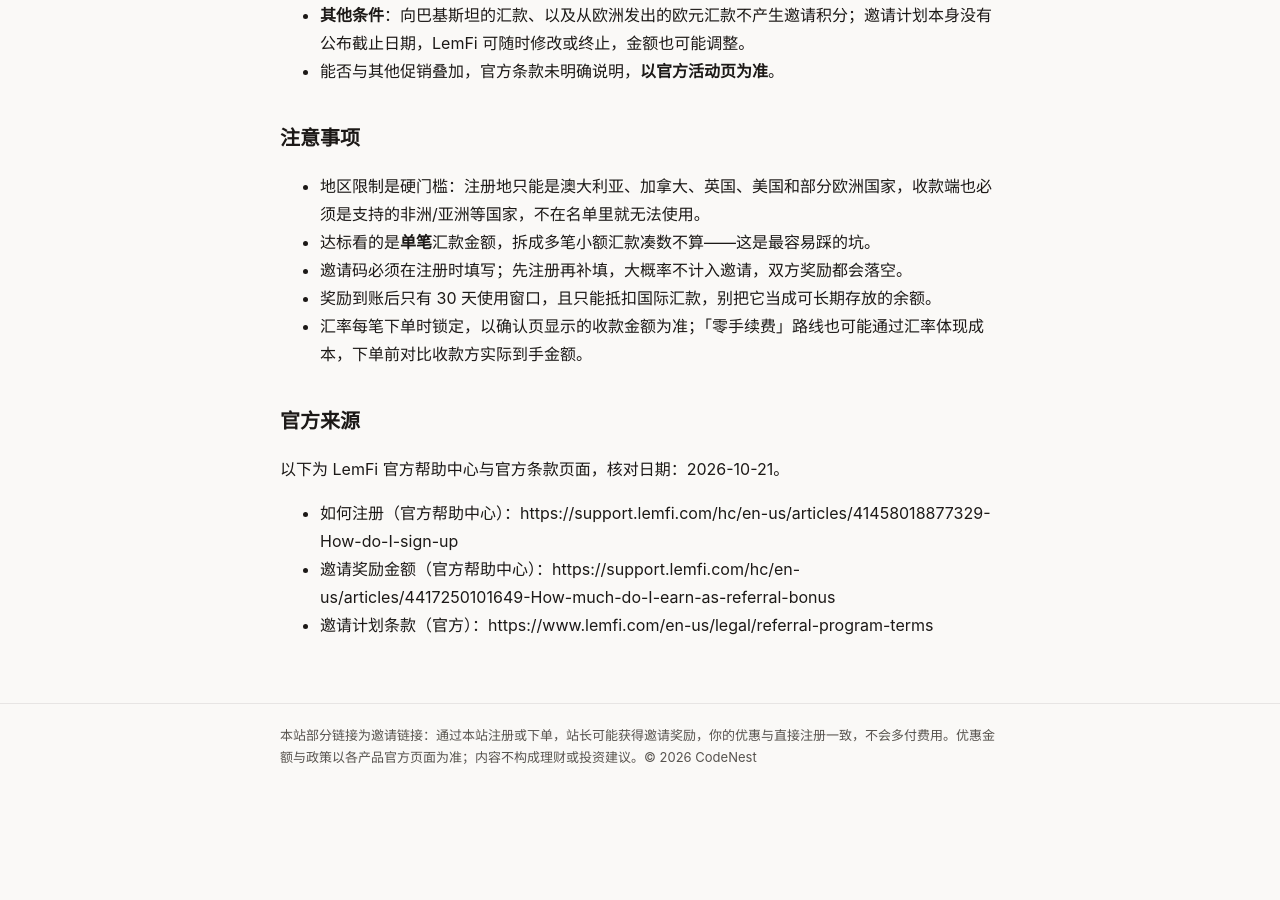
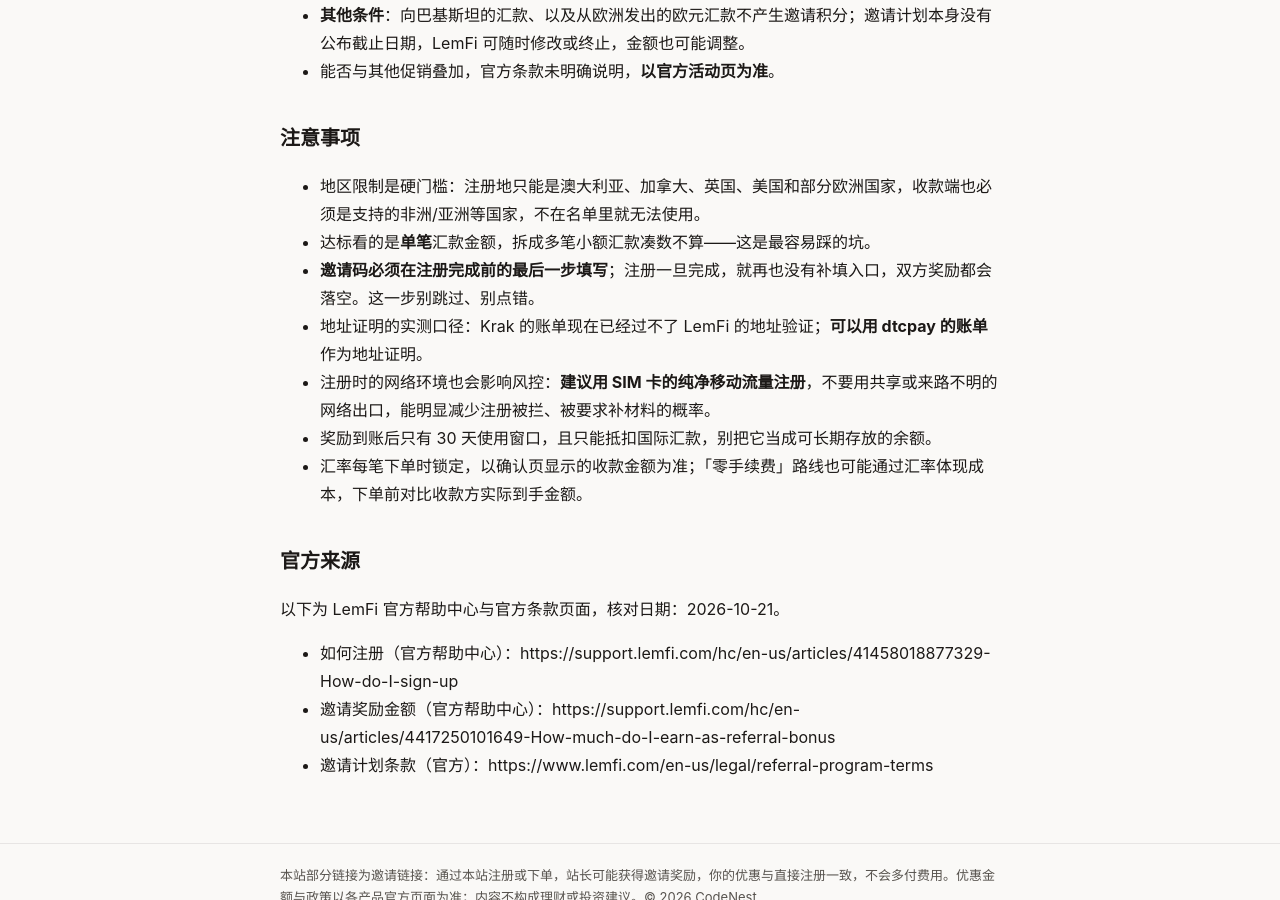
Before and after one commit to ovovdev/codenest, a Jekyll site: the page built from articles/lemfi.md, in a window 1280 px wide and 900 px high, scrolled down 1455 px. Built offline with Jekyll 4.4.1, drawn with Linux system fonts in a browser that asks for light colours; before the commit the page ends 2260 px from its top, so only the background shows below that; some of the changed text lies outside the part shown.

Commit message:
Review round 1: Wise ID-card/HK details + card-statement tip; LemFi code must be entered at final signup step, dtcpay for address proof, clean SIM data tip; ether.fi WorldFirst address proof tip

```diff
--- a/articles/lemfi.md
+++ b/articles/lemfi.md
@@ -13,7 +13,7 @@ LemFi 是一款面向移民群体的国际汇款 App，官网是 lemfi.com。它
 ## 最新开户流程
 
 1. **下载 App**：在 App Store 或 Google Play 下载官方 LemFi App（要求 iOS 14.0 以上或 Android 6.0 以上）。注册必须年满 18 岁，且居住在澳大利亚、加拿大、英国、美国或符合条件的欧洲国家。
-2. **填写资料注册**：输入法定姓名、住址、有效邮箱和支持地区的手机号，并完成邮箱验证。**邀请码要在注册环节填入**，后补通常不算邀请（见下一节）。
+2. **填写资料注册**：输入法定姓名、住址、有效邮箱和支持地区的手机号，并完成邮箱验证。**邀请码必须在注册完成前的最后一步填入，注册完成后无法补填**（见下一节）。
 3. **身份验证（KYC）**：按 App 提示上传政府签发的有效身份证件清晰照片，并自拍与证件比对。可接受证件按居住国不同：英国可用国际护照或驾照；美国可用护照、驾照、居留许可或政府 ID；加拿大可用护照、驾照、省级 ID 或居留许可；欧洲可用符合条件国家的护照、居留许可或驾照。没有当地证件时，很多情况可以用母国的国际护照。
 4. **审核时长**：官方帮助中心称，账户设置通常几分钟完成，但身份验证可能需要更久，具体以 App 内进度为准；卡住时联系官方客服。
 5. **费用要点**：注册免费。汇款时费用和汇率在下单确认页显示，部分路线标注零手续费；实际成本要把汇率一起看，不要只看「免手续费」的字样。
@@ -38,7 +38,9 @@ LemFi 是邀请码制。新用户通过邀请链接注册、或在注册时填
 
 - 地区限制是硬门槛：注册地只能是澳大利亚、加拿大、英国、美国和部分欧洲国家，收款端也必须是支持的非洲/亚洲等国家，不在名单里就无法使用。
 - 达标看的是**单笔**汇款金额，拆成多笔小额汇款凑数不算——这是最容易踩的坑。
-- 邀请码必须在注册时填写；先注册再补填，大概率不计入邀请，双方奖励都会落空。
+- **邀请码必须在注册完成前的最后一步填写**；注册一旦完成，就再也没有补填入口，双方奖励都会落空。这一步别跳过、别点错。
+- 地址证明的实测口径：Krak 的账单现在已经过不了 LemFi 的地址验证；**可以用 dtcpay 的账单**作为地址证明。
+- 注册时的网络环境也会影响风控：**建议用 SIM 卡的纯净移动流量注册**，不要用共享或来路不明的网络出口，能明显减少注册被拦、被要求补材料的概率。
 - 奖励到账后只有 30 天使用窗口，且只能抵扣国际汇款，别把它当成可长期存放的余额。
 - 汇率每笔下单时锁定，以确认页显示的收款金额为准；「零手续费」路线也可能通过汇率体现成本，下单前对比收款方实际到手金额。
 
```
Also changed, not shown: articles/etherfi.md (+1 -1 lines), articles/wise.md (+2 -2 lines).
